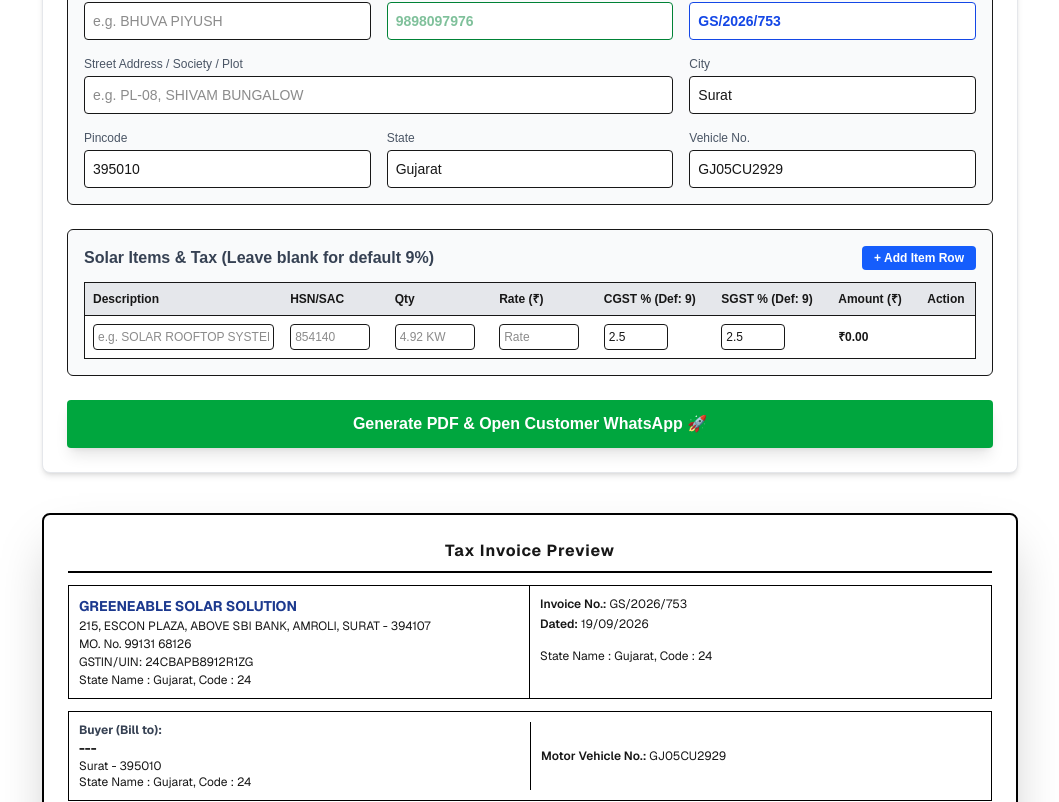
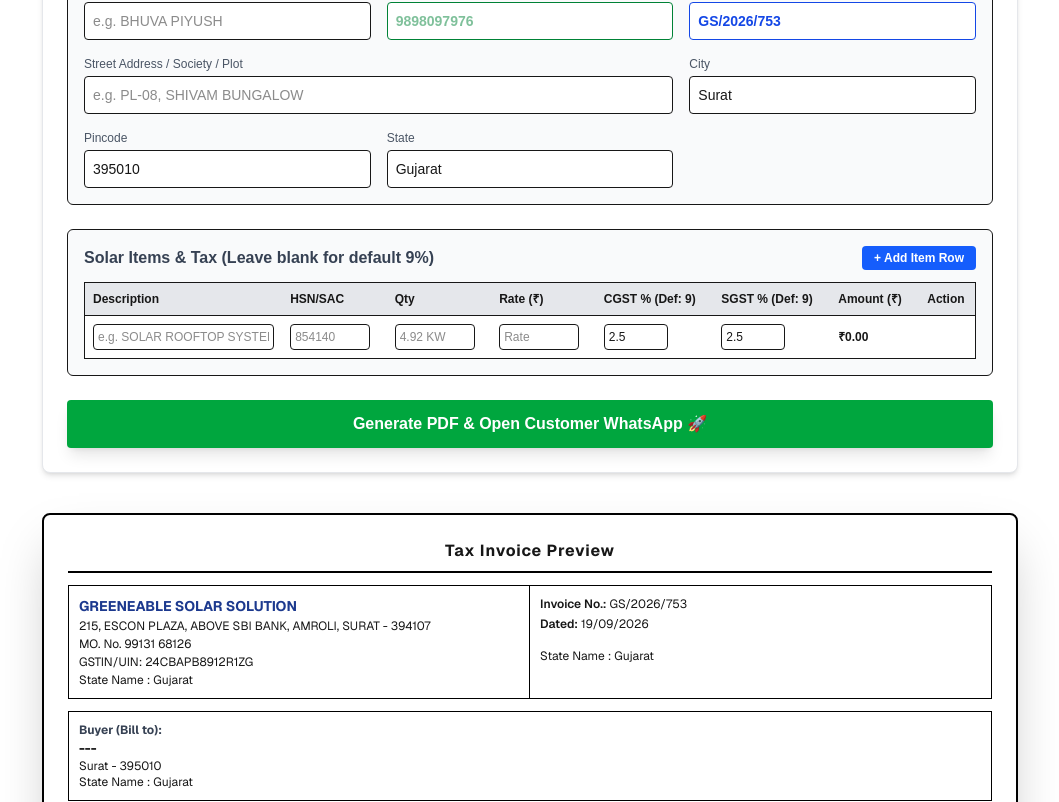
Before and after one commit to dhruvishrudraminfosys-cell/bill-next, a Next.js app: page / in a window 1280 px wide. Shown: the part 180-982 px from the top of the page, without its empty margins (110-1169 px from the left). Built offline with nearby package versions, Linux system fonts and the light colour scheme.

Commit message:
remove state code and vehicle  number

```diff
--- a/app/page.tsx
+++ b/app/page.tsx
@@ -61,7 +61,6 @@
     city: 'SURAT',
     pincode: '394107',
     state: 'Gujarat',
-    stateCode: '24',
     phone: '99131 68126',
     gstin: '24CBAPB8912R1ZG',
     bankName: 'ICICI BANK LTD (2898)',
@@ -75,10 +74,8 @@
     city: 'Surat',
     pincode: '395010',
     state: 'Gujarat',
-    stateCode: '24',
     phone: '',
     invoiceNo: '',
-    vehicleNo: 'GJ05CU2929',
     eWayBillNo: '',
   });
 
@@ -169,12 +166,12 @@
     doc.text(`${company.address}, ${company.city} - ${company.pincode}`, 16, y + 9);
     doc.text(`MO. No. ${company.phone}`, 16, y + 13);
     doc.text(`GSTIN/UIN: ${company.gstin}`, 16, y + 17);
-    doc.text(`State Name : ${company.state}, Code : ${company.stateCode}`, 16, y + 21);
+    doc.text(`State Name : ${company.state}`, 16, y + 21);
 
     doc.text(`Invoice No. : ${client.invoiceNo}`, 108, y + 5);
     doc.text(`e-Way Bill No. : ${client.eWayBillNo || ''}`, 145, y + 5);
     doc.text(`Dated : ${currentDate}`, 108, y + 9);
-    doc.text(`State Name : ${company.state}, Code : ${company.stateCode}`, 108, y + 21);
+    doc.text(`State Name : ${company.state}`, 108, y + 21);
 
     y += 30;
 
@@ -190,11 +187,7 @@
     doc.setFont('helvetica', 'normal');
     doc.setFontSize(6.5);
     doc.text(`${client.address ? client.address + ', ' : ''}${client.city} - ${client.pincode}`, 16, y + 12);
-    doc.text(`State Name : ${client.state}, Code : ${client.stateCode}`, 16, y + 16);
-
-    doc.text('Motor Vehicle No. :', 108, y + 4);
-    doc.setFont('helvetica', 'bold');
-    doc.text(client.vehicleNo || '---', 108, y + 9);
+    doc.text(`State Name : ${client.state}`, 16, y + 16);
 
     y += 20;
 
@@ -395,10 +388,6 @@
               <label className="block text-xs font-medium text-gray-600">State</label>
               <input type="text" placeholder="Gujarat" value={client.state} onChange={e => setClient({...client, state: e.target.value})} className="w-full p-2 border rounded text-sm mt-1 bg-white" required />
             </div>
-            <div>
-              <label className="block text-xs font-medium text-gray-600">Vehicle No.</label>
-              <input type="text" placeholder="GJ05CU2929" value={client.vehicleNo} onChange={e => setClient({...client, vehicleNo: e.target.value})} className="w-full p-2 border rounded text-sm mt-1 bg-white" />
-            </div>
           </div>
 
           <div className="bg-gray-50 p-4 rounded-md border">
@@ -492,12 +481,12 @@
             <p>{company.address}, {company.city} - {company.pincode}</p>
             <p>MO. No. {company.phone}</p>
             <p>GSTIN/UIN: {company.gstin}</p>
-            <p>State Name : {company.state}, Code : {company.stateCode}</p>
+            <p>State Name : {company.state}</p>
           </div>
           <div className="p-2.5 space-y-1">
             <p><span className="font-semibold">Invoice No.:</span> {client.invoiceNo || '---'}</p>
             <p><span className="font-semibold">Dated:</span> {currentDate}</p>
-            <p className="pt-3">State Name : {company.state}, Code : {company.stateCode}</p>
+            <p className="pt-3">State Name : {company.state}</p>
           </div>
         </div>
 
@@ -506,10 +495,7 @@
             <p className="font-bold text-gray-700">Buyer (Bill to):</p>
             <p className="font-bold text-sm">{client.name || '---'}</p>
             <p>{client.address ? `${client.address}, ` : ''}{client.city} - {client.pincode}</p>
-            <p>State Name : {client.state}, Code : {client.stateCode}</p>
-          </div>
-          <div className="border-l border-black pl-2.5 flex flex-col justify-center">
-            <p><span className="font-semibold">Motor Vehicle No.:</span> {client.vehicleNo || '---'}</p>
+            <p>State Name : {client.state}</p>
           </div>
         </div>
 
```
